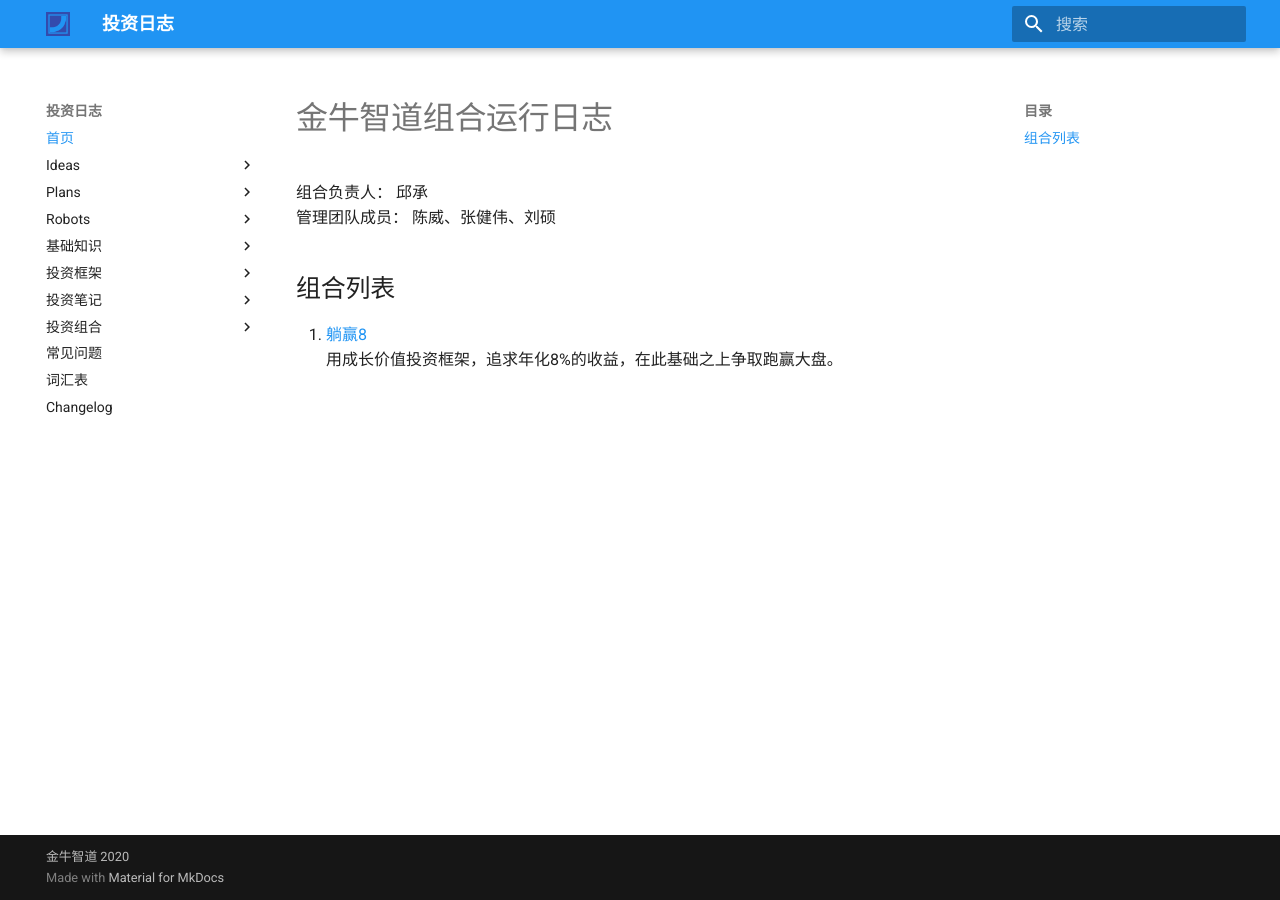
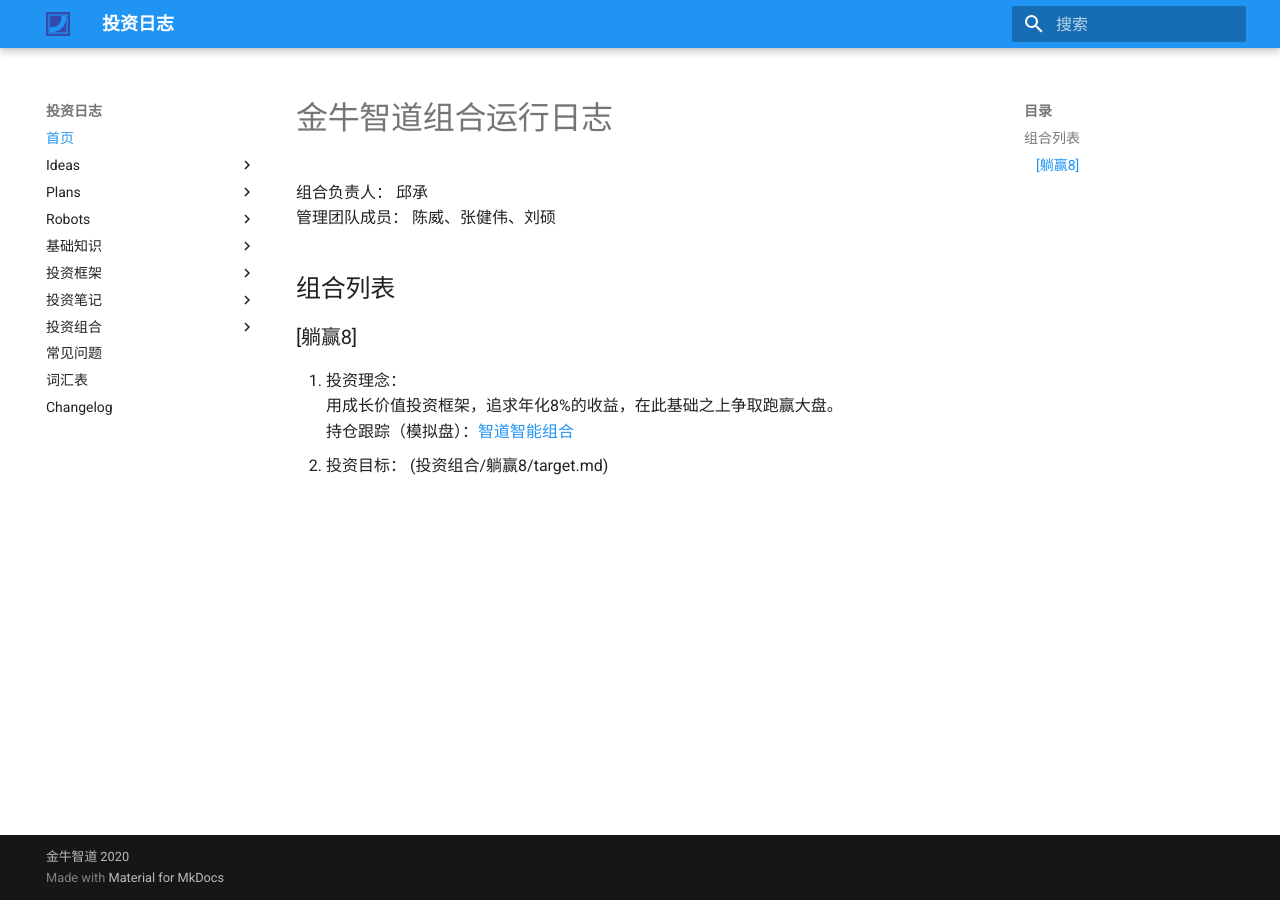
Before and after one commit to markqiu/jinniuai_wealth_safe_world, an MkDocs documentation site: the page built from docs/index.md, in a window 1280 px wide. Built offline with MkDocs 1.6.1 and Material for MkDocs 9.7.7, drawn with Linux system fonts in a browser that asks for light colours.

```diff
--- a/docs/index.md
+++ b/docs/index.md
@@ -3,5 +3,9 @@
 管理团队成员： 陈威、张健伟、刘硕
 
 ## 组合列表
-1. [躺赢8](投资组合/躺赢8/target.md)
+### [躺赢8]
+1. 投资理念：
 用成长价值投资框架，追求年化8%的收益，在此基础之上争取跑赢大盘。
+持仓跟踪（模拟盘）：[智道智能组合](https://houguan.jinniuai.com/?code=i3bOF_#/)
+2. 投资目标：
+(投资组合/躺赢8/target.md)
```
